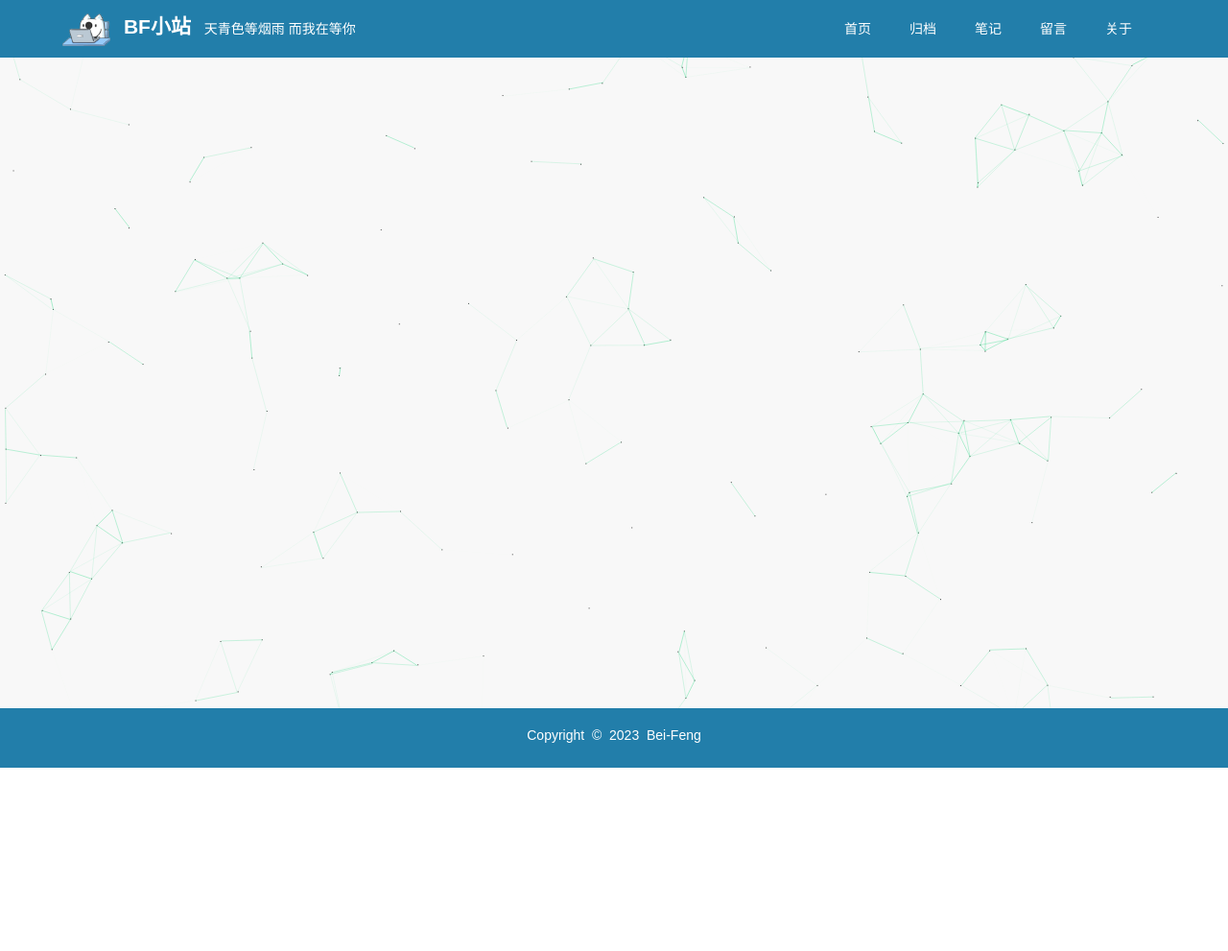
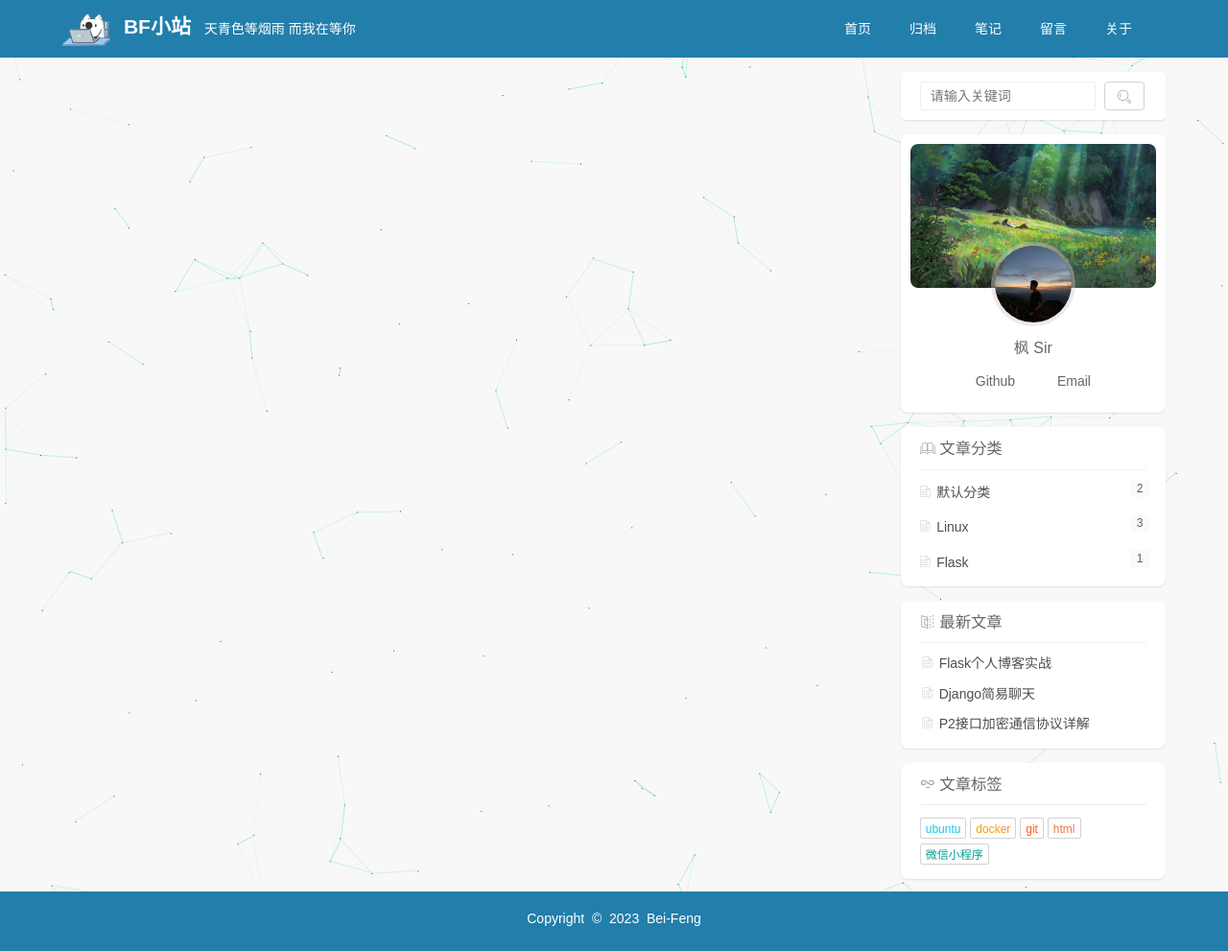
Before and after one commit to BioYue/BF_Blog, a Flask app: page /blog/note in a window 1280 px wide. Shown: the whole page at 96% size. Before the commit the page ends 800 px from the top, so only its background shows below. Run offline with Flask 3, Linux system fonts and the light colour scheme.

Commit message:
关于模块后台管理页面及逻辑

```diff
--- a/app/admin/models.py
+++ b/app/admin/models.py
@@ -25,7 +25,8 @@ class User(UserMixin, BaseModel):
 
 class BlogInfo(BaseModel):
     """ 网站信息 """
-    __tablename__ = 'blogInfo_db'
+    __tablename__ = 'blog_info_db'
     title = db.Column(db.String(64), comment='网站标题')
     subtitle = db.Column(db.String(64), comment='网站副标题')
-    about_me = db.Column(db.Text, comment='关于我')
+    about_me_mk = db.Column(db.Text, comment='关于我mk格式')
+    about_me_html = db.Column(db.Text, comment='关于我html格式')
--- a/app/admin/templates/admin/common/base.html
+++ b/app/admin/templates/admin/common/base.html
@@ -44,6 +44,9 @@
                     <li class="layui-nav-item">
                         <a href="{{ url_for('admin.post') }}">留言</a>
                     </li>
+                    <li class="layui-nav-item">
+                        <a href="{{ url_for('admin.about') }}">关于</a>
+                    </li>
                     <li class="layui-nav-item header_avata">
                         <a>
                             <img src="{{ url_for('blog.static',filename='imgs/avata.jpg') }}" alt="">
--- a/app/blog/templates/note.html
+++ b/app/blog/templates/note.html
@@ -1 +1,16 @@
 {% extends 'common/base.html' %}
+
+{% block content %}
+    <div class="layui-container">
+        <div class="layui-row layui-col-space15">
+
+            <div class="layui-col-md9">
+
+            </div>
+
+            <div class="layui-col-md3">
+                {% include 'common/sidebar.html' %}
+            </div>
+        </div>
+    </div>
+{% endblock %}
--- a/app/blog/views.py
+++ b/app/blog/views.py
@@ -114,10 +114,6 @@ def comment_reply():
     return 'success'
 
 
-from itertools import groupby
-from operator import attrgetter
-
-
 @bp.route('/record')
 def record():
     """
@@ -139,6 +135,7 @@ def note():
     笔记页面
     :return:
     """
+
     return render_template('note.html')
 
 
```
Also changed, not shown: app/admin/static/css/admin.css (+10 -0 lines), app/admin/views.py (+24 -0 lines), app/blog/templates/about.html (+7 -0 lines).
